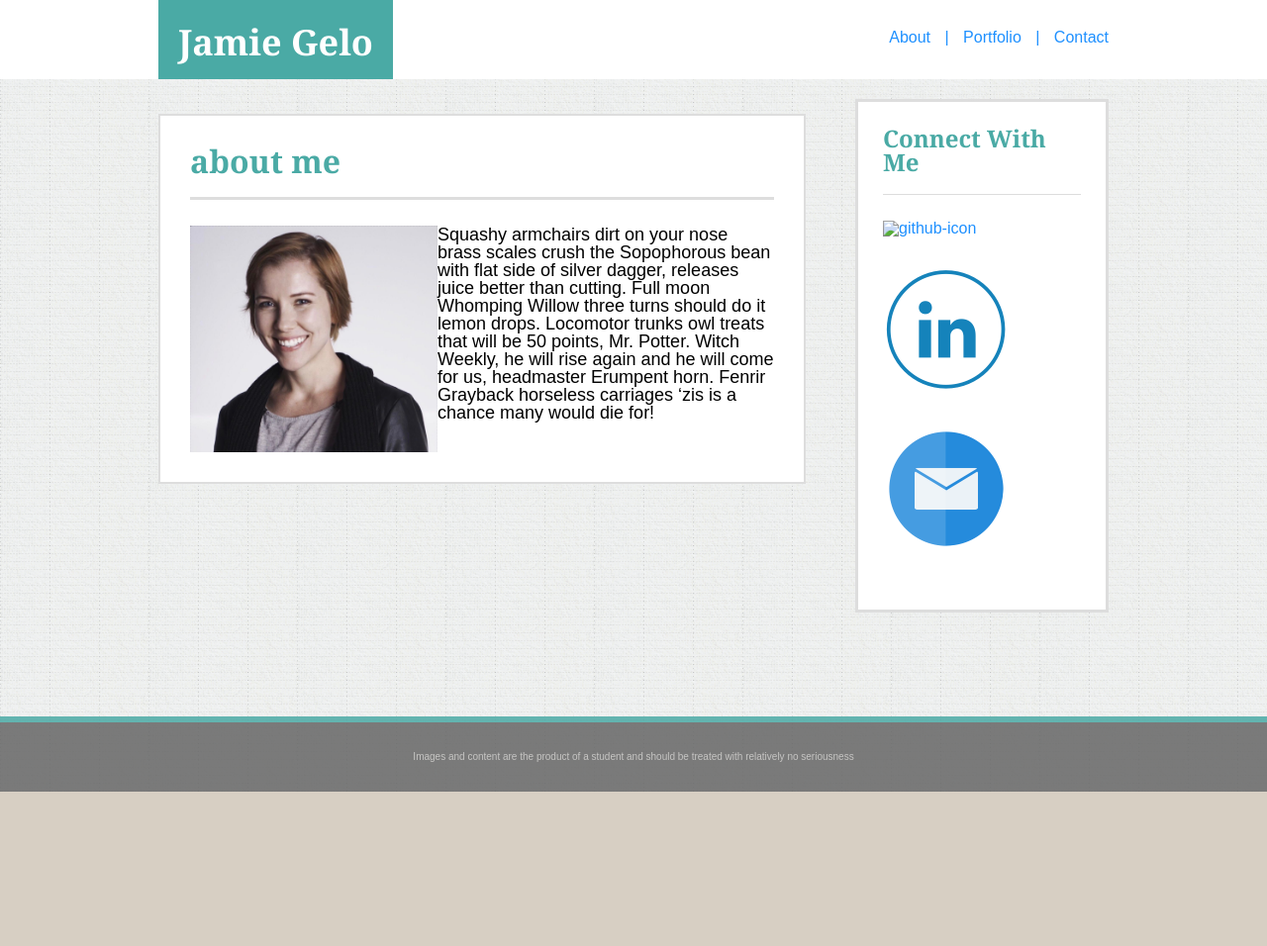
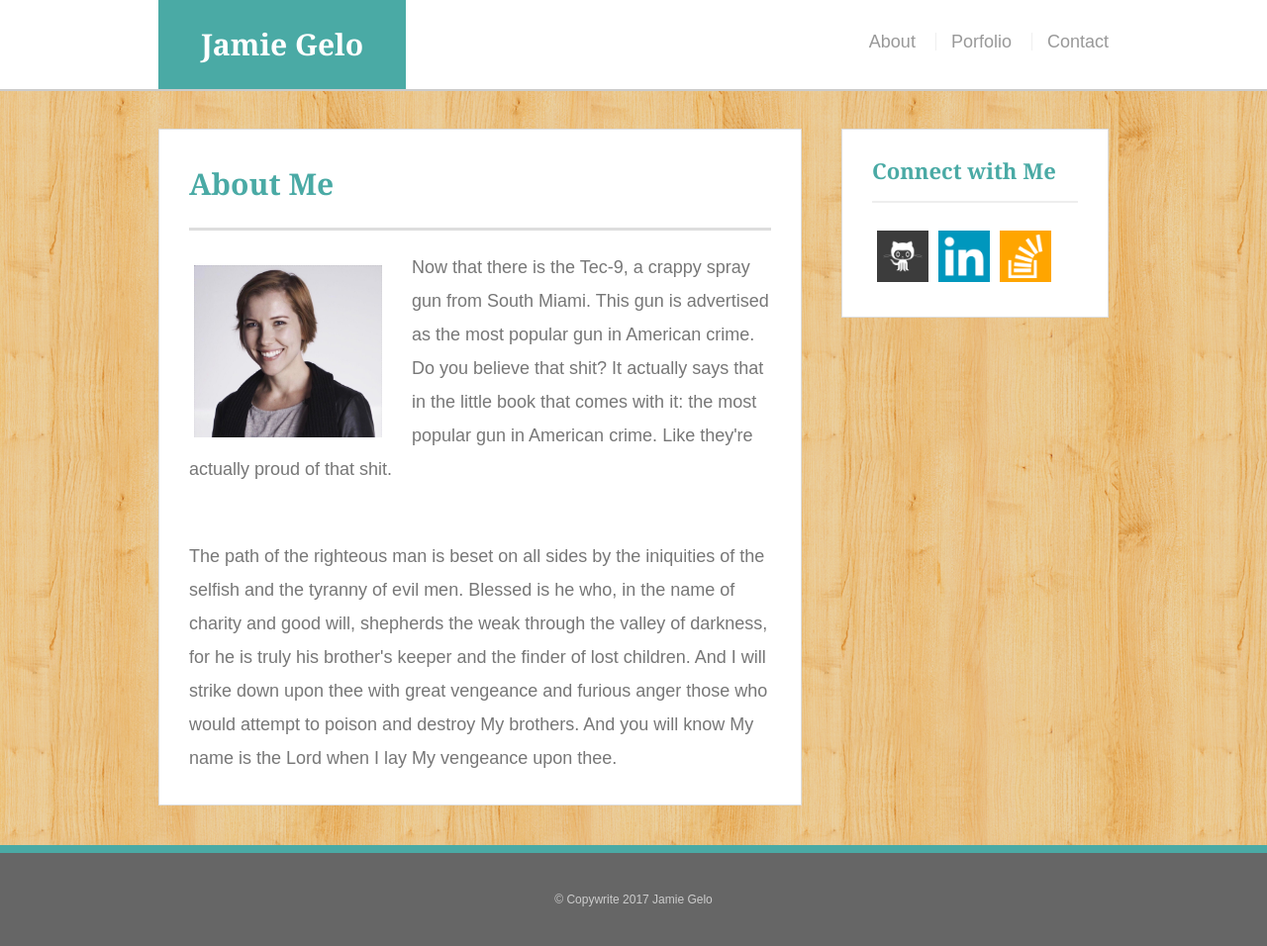
Before and after one commit to geelow/basic-portfolio, a plain HTML site: page index.html in a window 1280 px wide. Shown: the whole page at 99% size. Before the commit the page ends 800 px from the top, so only its background shows below. Drawn offline with Linux system fonts and the light colour scheme.

Commit message:
cleaning up assignment to required format

```diff
--- a/assets/css/style.css
+++ b/assets/css/style.css
@@ -1,197 +1,242 @@
 body {
-   background-image: url("../images/double_lined.png");
-    background-color: #D7CFC3;
-    color: #777777;
-    margin: 0px auto;
-    font-family: 'Arial', 'Helvetica Neue', Helvetica, sans-serif;
+  font-family: Arial, "Helvetica Neue", Helvetica, sans-serif;
+  font-size: 18px;
+  line-height: 34px;
+  color: #777;
+  background: url("../images/purty_wood.png");
 }
 
-h1,h2,h3 {
-    font-weight: bold;
+* {
+  box-sizing: border-box;
+}
+
+/* general */
+
+.container {
+  width: 100%;
+  max-width: 960px;
+  margin: 0 auto;
+  clear: both;
+}
+
+h1,
+h2,
+h3,
+p {
+  margin-bottom: 20px;
+}
+
+p:last-child {
+  margin-bottom: 0;
+}
+
+h1,
+h2,
+h3 {
+  font-family: Georgia, Times, "Times New Roman", serif;
+  font-weight: 700;
+  color: #4aaaa5;
 }
 
 h1 {
-    background-color: #4AAAA5;
-    display: inline-block;
-    padding: 25px 20px 0px 20px;
-    height: 55px;
-    margin: 0px auto;
-    font-family: "Georgia", Times, "Times New Roman", serif;
-    color: #FFFFFF;
-    font-size: 36px;
+  padding-bottom: 20px;
+  font-size: 30px;
+  line-height: 49px;
+  border-bottom: 3px solid #ddd;
 }
 
-section {
-    background-color: #ffffff;
+h2,
+h3 {
+  font-size: 22px;
 }
 
-header {
-	background-color: #ffffff;
-	border-bottom: solid 2px #cccccc
-	margin: 0px auto;
-    width: 100%;
-    height: 80px;
-    top: 0px;
-    position: fixed;
-    z-index: 999;
+/* header */
+
+#masthead {
+  position: fixed;
+  z-index: 99;
+  width: 100%;
+  margin: 0 0 30px;
+  overflow: auto;
+  color: #fff;
+  background: #fff;
+  border-bottom: 2px solid #ccc;
 }
 
-/* establishes tranparency on scroll */
-body.scrolled #main-menu {
-    opacity: 0.2;
-    transition: opacity .2s;
-    z-index: 998;
-    position: absolute;
-}
-body.scrolled #main-menu:hover {
-    opacity: 1.0;
-    transition: opacity .2s;
-    z-index: 997;
-    position: absolute;
+#logo {
+  float: left;
+  width: 250px;
+  height: 90px;
+  font-family: Georgia, Times, "Times New Roman", serif;
+  font-size: 30px;
+  font-weight: 700;
+  line-height: 90px;
+  color: #fff;
+  text-align: center;
+  text-decoration: none;
+  background: #4aaaa5;
 }
 
-.banner {
-    width: 960px;
-    margin: 0px auto;
-    height: 60px;
-    position: relative;
+nav {
+  float: right;
+  margin-top: 25px;
 }
 
-.link-box {
-    padding: 30px 0px 0px 20px;
-    height: 55px;
-    right: 0px;
-    display: inline;
-    position: absolute;
+nav a {
+  display: inline-block;
+  padding-left: 15px;
+  margin-left: 15px;
+  line-height: 18px;
+  color: #999;
+  text-decoration: none;
+  border-left: 1px solid #efefef;
 }
 
-.content {
-    width: 960px;
-    margin: 0px auto;
+nav a:first-child {
+  border-left: 0 none;
 }
 
-.container {
-    width: 590px;
-    border: solid 2px #dddddd;
-    float: left;
-    margin: 115px 0px 200px 0px;
-    padding: 30px;
+/* footer */
+
+footer {
+  padding: 30px 0;
+  clear: both;
+  font-size: 12px;
+  color: #fff;
+  color: #ccc;
+  text-align: center;
+  background: #666;
+  border-top: 8px solid #4aaaa5;
 }
 
-a {
-    color: #777777;
-    text-decoration: none;
-    font-family: 'Arial', 'Helvetica Neue', Helvetica, sans-serif;
-    word-spacing: 10px;
+/* sidebar */
+
+.sidebar {
+  float: right;
+  width: 100%;
+  max-width: 270px;
+  padding: 30px;
+  margin-bottom: 20px;
+  background: #fff;
+  border: 1px solid #ddd;
 }
 
-a:link {
-    color: dodgerblue;
-    text-decoration: none;
-}
-
-a:hover {
-    color: red;
-    text-decoration: underline;
-}
-
-a:visited {
-    color: deepskyblue;
-    text-decoration: none;
-}
-
-h2 {
-    color: #4AAAA5;
-    font-family: "Georgia", Times, "Times New Roman", serif;
-    border-bottom: solid 3px #dddddd;
-    padding-bottom: 20px;
-    margin-bottom: 10px;
-    font-size: 32px;
-}
-h3 {
-    color: #4AAAA5;
-    font-family: "Georgia", Times, "Times New Roman", serif;
-    border-bottom: solid 1px #dddddd;
-    padding-bottom: 20px;
-    margin-bottom: 10px;
-    font-size: 24px;
-}
-p {
-    color: black;
-    font-size: 18px;
-    font-family: 'Arial', 'Helvetica Neue', Helvetica, sans-serif;
-    margin-top: 0px;
-}
-
-#face {
-    float: left;
-    display: inline;
-    margin-top: 10px
-    margin-right: 20px;
-    width: 250px;
-}
-
-.connect {
-    width: 200px;
-    border: solid 3px #ddd;
-    float: right;
-    margin-top:100px;
-    padding: 25px
+h3,
+.sidebar h2 {
+  padding-bottom: 20px;
+  margin-bottom: 15px;
+  line-height: 22px;
+  border-bottom: 2px solid #eee;
 }
 
 .icons {
-    display: inline-block;
-    margin: 0px 5px 30px 0px;
-    width: 60px
-    height: 60px;
+  width: 62px;
+  height: 62px;
+  margin-top: 8px;
+  margin-right: 5px;
 }
 
-.icons:hover {
-    box-shadow: 4px 4px 2px #4AAAA5;
+.icons:last-child {
+  margin-right: 0;
 }
 
-.image {
-    position: relative;
-    display: inline-block;
-    z-index: 1;
+#main-container {
+  padding-top: 130px;
 }
 
-img {
-	z-index: 18;
+.main-section {
+  float: left;
+  width: 100%;
+  max-width: 650px;
+  padding: 30px;
+  margin: 0 0 40px;
+  background: #fff;
+  border: 1px solid #ddd;
+}
+
+.container img {
+  float: left;
+  border: 1em;
+  padding: 5px;
 
 }
 
-h4 {
-	   position: absolute;
-   width: 230px;
-   background-color: #4AAAA5;
-   color: #FFFFFF;
-   font-family: "Georgia", Times, "Times New Roman", serif;
-   text-align: center;
-   padding: 10px 0px 10px 0px;
-   margin: auto;
-   left: 0px;
-   bottom: 50px;
+.work {
+  position: relative;
+  float: left;
+  width: 274px;
+  margin: 20px 0 25px;
+  overflow: auto;
 }
 
-footer {
-    background-color: #666666;
-    opacity: 0.85;
-    text-align: center;
-    border-top: solid 6px #4AAAA5;
-    position: fixed;
-    width: 100%;
-    bottom: 0px;
-    padding-top: 30px;
-    padding-bottom: 30px;
-    color: #BFBEBC;
-    font-size: 10px;
-    font-family: 'Arial', 'Helvetica Neue', Helvetica, sans-serif;
-    z-index: 96;
+.work:nth-child(even) {
+  margin-right: 40px;
 }
 
-.clearfix::after {
-    content: "";
-    clear: both;
-    display: table;
+.work img {
+  width: 100%;
+  border: 0 none;
+  opacity: 0.8;
 }
+
+.work h3 {
+  position: absolute;
+  bottom: 20px;
+  width: 100%;
+  padding: 15px;
+  margin-bottom: 0;
+  font-weight: 300;
+  line-height: 30px;
+  color: #fff;
+  text-align: center;
+  background: #4aaaa5;
+  border-bottom: 0;
+}
+
+.auth-image {
+  float: left;
+  width: 200px;
+  height: auto;
+  margin-top: 10px;
+  margin-right: 25px;
+}
+
+/* contact page */
+
+#contact-form ul {
+  margin-bottom: 20px;
+}
+
+#contact-form li {
+  margin-bottom: 10px;
+}
+
+label,
+input[type=text],
+input[type=email],
+textarea {
+  display: block;
+  width: 100%;
+}
+
+input[type=text],
+input[type=email],
+textarea {
+  height: 35px;
+  padding: 0 10px;
+  font-size: 14px;
+  border: 1px solid #ddd;
+}
+
+textarea {
+  height: 200px;
+}
+
+input[type=submit] {
+  padding: 10px 30px;
+  font-size: 18px;
+  color: #fff;
+  cursor: pointer;
+  background: #4aaaa5;
+  border: 0 none;
+}
--- a/index.html
+++ b/index.html
@@ -1,48 +1,58 @@
 <!DOCTYPE html>
 <html lang="en-us">
 <head>
-	<meta charset="utf-8">
+	<meta charset="UTF-8">
+	<meta name="viewport" content="width=device-width, initial-scale=1">
+	<title>About | Jamie Gelo</title>
 	<link rel="stylesheet" type="text/css" href="assets/css/reset.css">
 	<link rel="stylesheet" type="text/css" href="assets/css/style.css">
-	<title>Index</title>
-	<!--
-	<meta name="viewport" content="width=device-width, initial-scale=1.0">
-	-->
 </head>
-<div id="main-menu">
-	<header>
-		<div class="banner">
-		<h1>Jamie Gelo</h1>
-			<div class="link-box">
-				<a href="index.html">About | </a>
-				<a href="portfolio.html">Portfolio | </a>
-				<a href="contact.html">Contact</a>
-			</div>
-		</div>
-	</header>
-</div>
 
 <body>
-	<div class="content">
-		<section class="container">
-			<h2>about me</h2>
+
+	<header id="masthead">
+		<div class="container">
+				<a href="index.html" id="logo">Jamie Gelo</a>
+				<nav>
+					<a href="index.html">About</a>
+					<a href="portfolio.html">Porfolio</a>
+					<a href="form.html">Contact</a>
+				</nav>
+			</div>
+		</nav>
+	</header>
+
+	<div id="main-container" class="container">
+		<section class="main-section">
+			<h1>About Me</h1>
+
+			<img src="assets/images/JGelo.jpg" class="auth-image" alt="JamieGelo">
+
+			<p>Now that there is the Tec-9, a crappy spray gun from South Miami. This gun is advertised as the most popular gun in American crime. Do you believe that shit? It actually says that in the little book that comes with it: the most popular gun in American crime. Like they're actually proud of that shit.</p>
 			<br>
-			<img src="assets/images/JGelo.jpg" alt="Picture of Author" id="face">
-			<p>Squashy armchairs dirt on your nose brass scales crush the Sopophorous bean with flat side of silver dagger, releases juice better than cutting. Full moon Whomping Willow three turns should do it lemon drops. Locomotor trunks owl treats that will be 50 points, Mr. Potter. Witch Weekly, he will rise again and he will come for us, headmaster Erumpent horn. Fenrir Grayback horseless carriages ‘zis is a chance many would die for!</p>
+			<p>The path of the righteous man is beset on all sides by the iniquities of the selfish and the tyranny of evil men. Blessed is he who, in the name of charity and good will, shepherds the weak through the valley of darkness, for he is truly his brother's keeper and the finder of lost children. And I will strike down upon thee with great vengeance and furious anger those who would attempt to poison and destroy My brothers. And you will know My name is the Lord when I lay My vengeance upon thee.</p>
 		</section>
 
-		<section class="connect">
-			<h3>Connect With Me</h3>
-			<br>
-			<a href="https://github.com/geelow" target="_blank"><img source="assets/images/Github.png" class="icons" alt="github-icon"></a>
-			<a href="https://www.linkedin.com/in/jamie-gelo-csm-cspo-833a8311/" target="_blank"><img src="assets/images/linkedin.png" class="icons" alt="linkedin-icon"></a>
-			<a href="jgelo@mac.com" target="_blank"><img src="assets/images/mail-icon.png" class="icons" alt="Email-address"></a>
+		<section class="sidebar">
+			<div id="connect">
+				<h2>Connect with Me</h2>
+
+				<a href="https://github.com/geelow" target="_blank"><img src="assets/images/Github-icon.png" class="icons" alt="Github-icon" title="GitHub"></a>
+				<a href="https://www.linkedin.com/in/jamie-gelo-csm-cspo-833a8311/" target="_blank"><img src="assets/images/linkedin-icon.png" class="icons" alt="linkedin-icon" title="LinkedIn"></a>
+				<a href="https://stackoverflow.com/users/2670960/geelow123" target="_blank"><img src="assets/images/stackoverflow-icon.png" class="icons" alt="stackoverflow-icon" title="Stackoverflow"></a>
+			</div>
 		</section>
 	</div>
+
+
+	<footer>
+		<div class="container">
+			© Copywrite 2017 Jamie Gelo
+		</div>
+	</footer>
+
 </body>
 
-<footer>Images and content are the product of a student and should be treated with relatively no seriousness
-</footer>
 <script type="text/javascript">
 	window.addEventListener('scroll', function () {
   	document.body.classList[
```
Also changed, not shown: contact.html (deleted, +0 -9 lines), form.html (+71 -1 lines), portfolio.html (+81 -0 lines), assets/images/Github-icon.png (added), assets/images/Github.png (deleted), assets/images/Hangman.jpg (added), assets/images/Info.jpg (added), assets/images/RPG.jpg (added), assets/images/RPS.jpg (added), assets/images/Trivia.jpg (added), assets/images/linkedin-icon.png (added), assets/images/linkedin.png (deleted), assets/images/mail-icon.png (deleted), assets/images/purty_wood.png (added), 1 more files.
